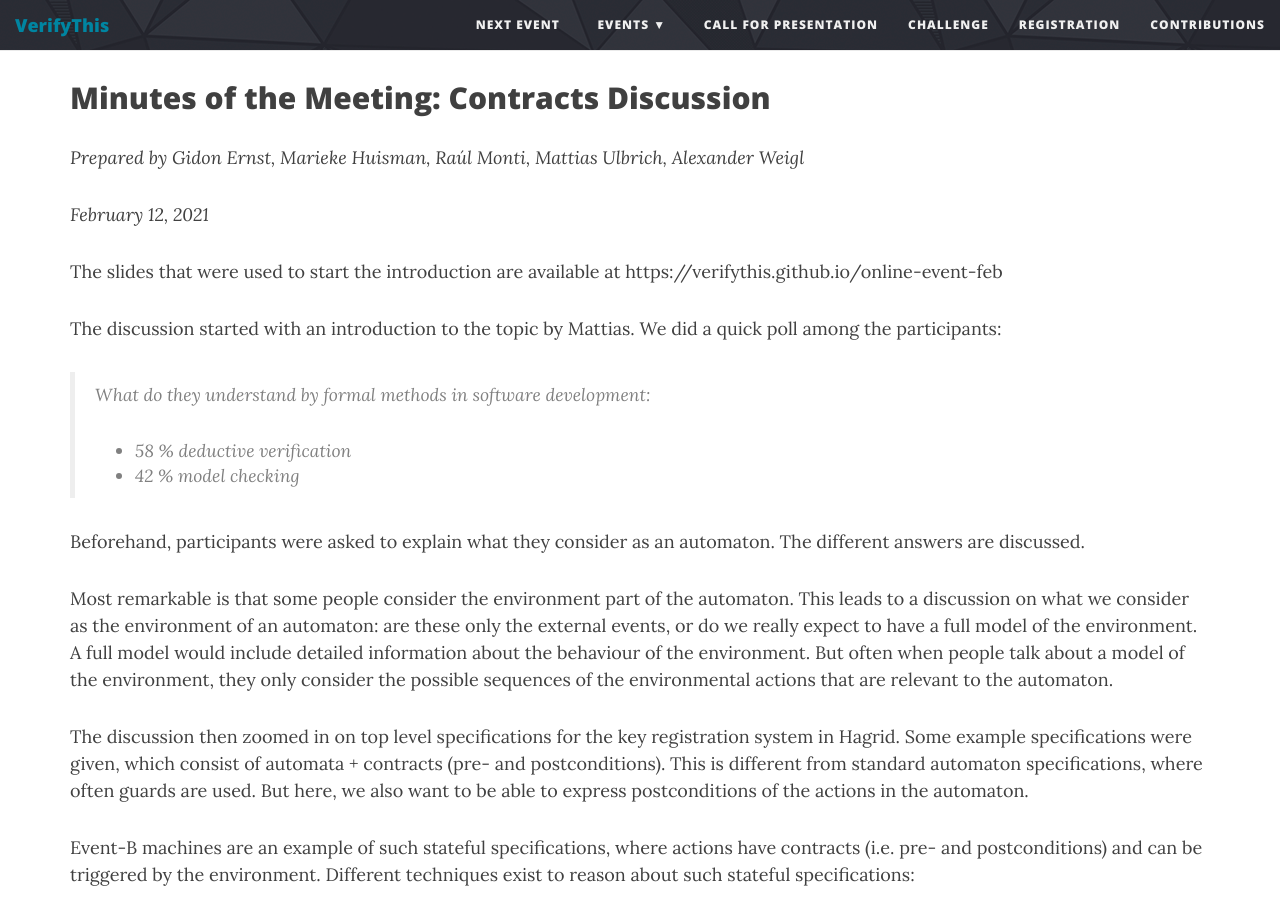
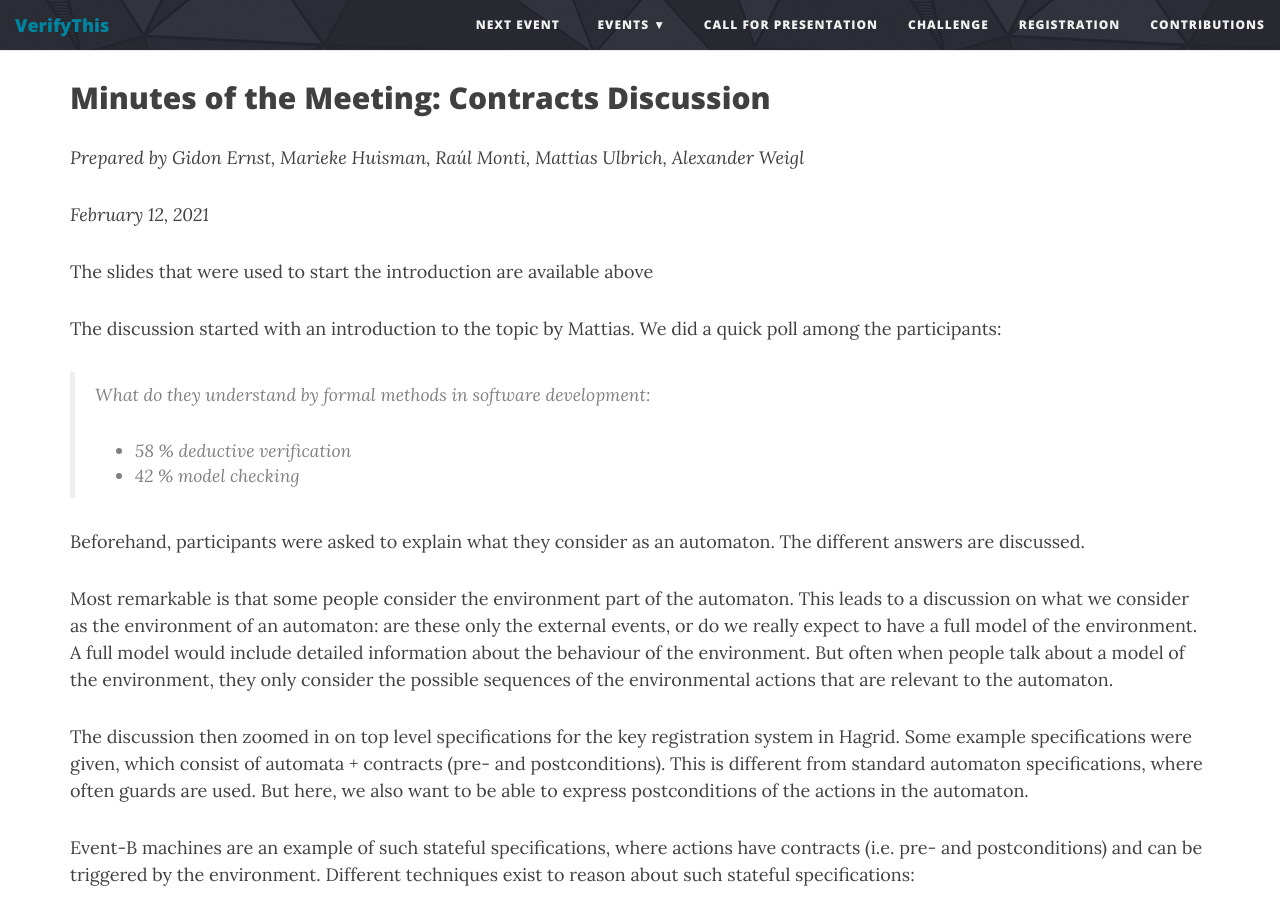
Before and after one commit to verifythis/verifythis.github.io, a Jekyll site: the page built from online-event-feb.html, in a window 1280 px wide and 900 px high, scrolled down 1652 px. Built offline with Jekyll 4.4.1, drawn with Linux system fonts in a browser that asks for light colours.

Commit message:
correction

```diff
--- a/online-event-feb.html
+++ b/online-event-feb.html
@@ -98,8 +98,7 @@ Mattias Ulbrich, Alexander Weigl</em></p>
 
 <p><em>February 12, 2021</em></p>
 
-<p>The slides that were used to start the introduction are available at
-https://verifythis.github.io/online-event-feb</p>
+<p>The slides that were used to start the introduction are available above</p>
 
 <p>The discussion started with an introduction to the topic by Mattias.
 We did a quick poll among the participants:</p>
@@ -206,7 +205,7 @@ In particular, this might be the right level to prove temporal
 properties. But then: what sort of properties can be proven.
 Eventually properties might be difficult, but absence of deadlock
 seems a useful one. Ideally, the automaton specification could then be
-used as input for a model checker.</p>
+used as input for a model checker.</p></li>
 
 <p>We get back to the point that finding the right abstraction is often
 the most challenging in the whole refinement process. There are
```
